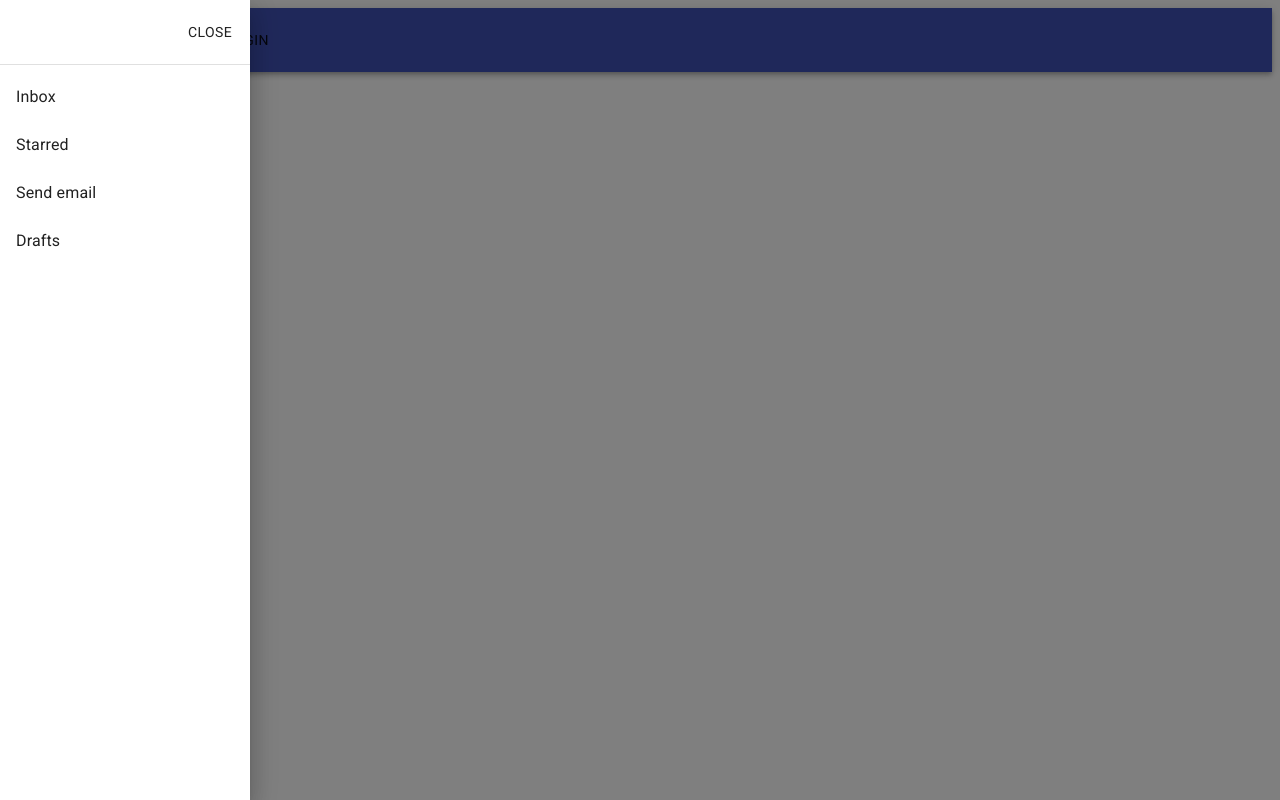
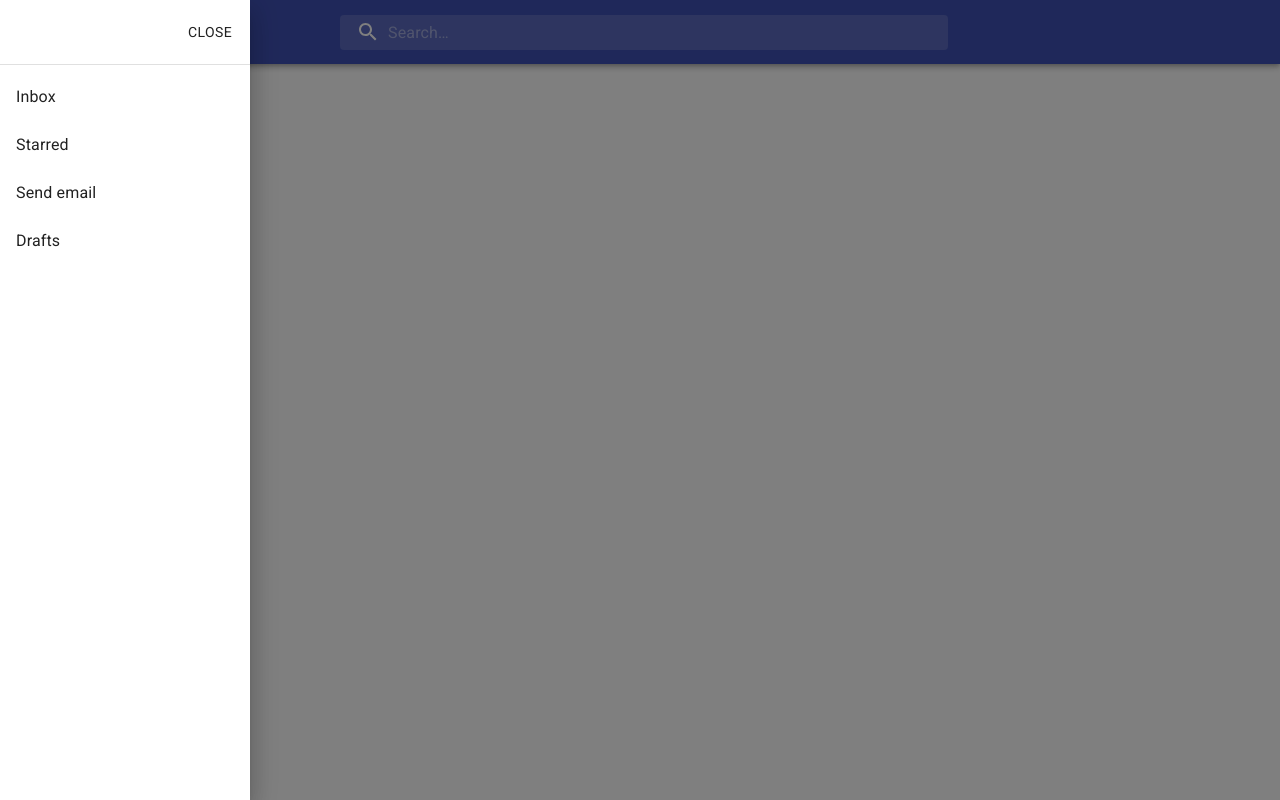
Before and after one commit to CodeCricut/bTimeLogger-react, a React (Create React App) app: page / in a window 1280 px wide. Built offline with nearby package versions, Linux system fonts and the light colour scheme.

Commit message:
Working on layout; added app bar basics.

```diff
--- a/package.json
+++ b/package.json
@@ -5,6 +5,7 @@
   "dependencies": {
     "@fontsource/roboto": "^4.5.0",
     "@material-ui/core": "^4.12.3",
+    "@material-ui/icons": "^4.11.2",
     "@testing-library/jest-dom": "^5.14.1",
     "@testing-library/react": "^11.2.7",
     "@testing-library/user-event": "^12.8.3",
--- a/src/App.js
+++ b/src/App.js
@@ -1,153 +1,8 @@
-import {
-    Button,
-    Box,
-    Drawer,
-    TextField,
-    MenuItem,
-    Select,
-    List,
-    ListItem,
-    ListItemText,
-    Divider,
-    Container,
-    Paper,
-    Grid,
-    AppBar,
-    Toolbar,
-    Typography,
-    Dialog,
-    DialogTitle,
-    DialogContentText,
-    DialogContent,
-    DialogActions,
-} from "@material-ui/core";
 import { makeStyles, useTheme } from "@material-ui/core";
 import React, { useRef, useState } from "react";
-
-const activityTypes = ["Sleep", "Coding", "Active Coding"];
-
-const useStyles = makeStyles((theme) => ({
-    list: {
-        width: 250,
-    },
-    drawerHeader: {
-        display: "flex",
-        alignItems: "center",
-        padding: theme.spacing(0, 1),
-        // necessary for content to be below app bar
-        ...theme.mixins.toolbar,
-        justifyContent: "flex-end",
-    },
-    form: {
-        display: "flex",
-        flexDirection: "column",
-    },
-
-    paper: {
-        padding: theme.spacing(2),
-        color: theme.palette.text.secondary,
-    },
-}));
+import Layout from "./Layout";
 
 function App() {
-    const classes = useStyles();
-    const [isDrawerOpen, setIsDrawerOpen] = useState(true);
-    const [isDialogOpen, setIsDialogOpen] = useState(false);
-
-    const handleDialogClose = (value) => {
-        console.log(`dialog closed with value ${value}`);
-        setIsDialogOpen(false);
-    };
-
-    const appBar = () => (
-        <AppBar position="static">
-            <Toolbar>
-                <Button onClick={() => setIsDrawerOpen(true)}>Open</Button>
-                <Typography variant="h6">bTimeLogger</Typography>
-                <Button>Login</Button>
-            </Toolbar>
-        </AppBar>
-    );
-    const drawerList = () => (
-        <div
-            className={classes.list}
-            role="presentation"
-            onClick={() => setIsDrawerOpen(false)}
-            onKeyDown={() => setIsDrawerOpen(false)}
-        >
-            <div className={classes.drawerHeader}>
-                <Button onClick={() => setIsDrawerOpen(false)}>Close</Button>
-            </div>
-            <Divider />
-            <List>
-                {["Inbox", "Starred", "Send email", "Drafts"].map(
-                    (text, index) => (
-                        <ListItem button key={index}>
-                            <ListItemText primary={text} />
-                        </ListItem>
-                    )
-                )}
-            </List>
-        </div>
-    );
-
-    return (
-        <React.Fragment>
-            {appBar()}
-            <Drawer
-                anchor="left"
-                open={isDrawerOpen}
-                onClose={() => setIsDrawerOpen(false)}
-            >
-                {drawerList()}
-            </Drawer>
-            <Button onClick={() => setIsDrawerOpen(true)}>Open Sidebar</Button>
-            <Button onClick={() => setIsDialogOpen(true)}>Open Dialog</Button>
-            <MyDialog onClose={handleDialogClose} open={isDialogOpen} />
-        </React.Fragment>
-    );
+    return <Layout />;
 }
-
-const MyDialog = ({ onClose, open }) => {
-    const classes = useStyles();
-    const [name, setName] = useState("");
-    const [activityType, setActivityType] = useState("");
-
-    const form = () => (
-        <form noValidate autoComplete="off" className={classes.form}>
-            <TextField
-                label="Name"
-                type="text"
-                value={name}
-                onChange={(e) => setName(e.target.value)}
-            />
-            <Select
-                value={activityType}
-                onChange={(e) => setActivityType(e.target.value)}
-            >
-                {activityTypes.map((actType, index) => (
-                    <MenuItem key={index} value={actType}>
-                        {actType}
-                    </MenuItem>
-                ))}
-            </Select>
-        </form>
-    );
-
-    return (
-        <Dialog onClose={onClose} open={open}>
-            <DialogTitle>Start Activity</DialogTitle>
-            <DialogContent>
-                <DialogContentText>
-                    Start tracking an activity.
-                </DialogContentText>
-                {form()}
-            </DialogContent>
-            <DialogActions>
-                <Button onClick={() => onClose(false)}>Cancel</Button>
-                <Button onClick={() => onClose(true)}>Subscribe</Button>
-            </DialogActions>
-        </Dialog>
-    );
-};
 export default App;
--- /dev/null
+++ b/src/Layout.js
@@ -0,0 +1,173 @@
+import React, { useState } from "react";
+import {
+    Button,
+    Drawer,
+    List,
+    ListItem,
+    ListItemText,
+    Divider,
+    AppBar,
+    Toolbar,
+    Typography,
+    InputBase,
+    IconButton,
+} from "@material-ui/core";
+import { Search as SearchIcon, Menu as MenuIcon } from "@material-ui/icons";
+
+import { makeStyles, alpha } from "@material-ui/core";
+
+const useStyles = makeStyles((theme) => ({
+    list: {
+        width: 250,
+    },
+    drawerHeader: {
+        display: "flex",
+        alignItems: "center",
+        padding: theme.spacing(0, 1),
+        // necessary for content to be below app bar
+        ...theme.mixins.toolbar,
+        justifyContent: "flex-end",
+    },
+    toolBar: {
+        display: "grid",
+        gridTemplateColumns: "1fr 2fr 1fr",
+        [theme.breakpoints.down("sm")]: {
+            gridTemplateColumns: "1fr 11fr",
+        },
+    },
+    toolBarHeader: {
+        display: "flex",
+        flexGrow: 1,
+        alignContent: "center",
+        alignItems: "center",
+        justifyContent: "flex-start",
+    },
+    menuButton: {
+        marginRight: theme.spacing(2),
+    },
+    title: {
+        display: "none",
+        [theme.breakpoints.up("sm")]: {
+            display: "block",
+        },
+    },
+    search: {
+        // margin: "auto",
+        position: "relative",
+        borderRadius: theme.shape.borderRadius,
+        backgroundColor: alpha(theme.palette.common.white, 0.15),
+        "&:hover": {
+            backgroundColor: alpha(theme.palette.common.white, 0.25),
+        },
+        marginLeft: 0,
+
+        width: "100%",
+        [theme.breakpoints.up("sm")]: {
+            marginLeft: theme.spacing(1),
+            width: "auto",
+        },
+    },
+    searchIcon: {
+        padding: theme.spacing(0, 2),
+        height: "100%",
+        position: "absolute",
+        pointerEvents: "none",
+        display: "flex",
+        alignItems: "center",
+        justifyContent: "center",
+    },
+    inputRoot: {
+        color: "inherit",
+    },
+    inputInput: {
+        padding: theme.spacing(1, 1, 1, 0),
+        // vertical padding + font size from searchIcon
+        paddingLeft: `calc(1em + ${theme.spacing(4)}px)`,
+        transition: theme.transitions.create("width"),
+        width: "100%",
+        [theme.breakpoints.up("sm")]: {
+            width: "12ch",
+            "&:focus": {
+                width: "20ch",
+            },
+        },
+    },
+}));
+
+const Layout = () => {
+    const classes = useStyles();
+
+    const [isDrawerOpen, setIsDrawerOpen] = useState(true);
+
+    const appBar = () => (
+        <AppBar position="static">
+            <Toolbar className={classes.toolBar}>
+                <div className={classes.toolBarHeader}>
+                    <IconButton
+                        edge="start"
+                        className={classes.menuButton}
+                        color="inherit"
+                        aria-label="open drawer"
+                        onClick={() => setIsDrawerOpen(true)}
+                    >
+                        <MenuIcon />
+                    </IconButton>
+                    <Typography className={classes.title} variant="h6" noWrap>
+                        bTimeLogger
+                    </Typography>
+                </div>
+                <div className={classes.search}>
+                    <div className={classes.searchIcon}>
+                        <SearchIcon />
+                    </div>
+                    <InputBase
+                        placeholder="Search…"
+                        classes={{
+                            root: classes.inputRoot,
+                            input: classes.inputInput,
+                        }}
+                        inputProps={{ "aria-label": "search" }}
+                    />
+                </div>
+            </Toolbar>
+        </AppBar>
+    );
+
+    const drawerList = () => (
+        <div
+            className={classes.list}
+            role="presentation"
+            onClick={() => setIsDrawerOpen(false)}
+            onKeyDown={() => setIsDrawerOpen(false)}
+        >
+            <div className={classes.drawerHeader}>
+                <Button onClick={() => setIsDrawerOpen(false)}>Close</Button>
+            </div>
+            <Divider />
+            <List>
+                {["Inbox", "Starred", "Send email", "Drafts"].map(
+                    (text, index) => (
+                        <ListItem button key={index}>
+                            <ListItemText primary={text} />
+                        </ListItem>
+                    )
+                )}
+            </List>
+        </div>
+    );
+    return (
+        <React.Fragment>
+            {appBar()}
+            <Drawer
+                anchor="left"
+                open={isDrawerOpen}
+                onClose={() => setIsDrawerOpen(false)}
+            >
+                {drawerList()}
+            </Drawer>
+            <Button onClick={() => setIsDrawerOpen(true)}>Open Sidebar</Button>
+        </React.Fragment>
+    );
+};
+
+export default Layout;
--- a/src/index.css
+++ b/src/index.css
@@ -2,4 +2,7 @@ html,
 body,
 * {
     font-family: "Roboto";
+    padding: 0;
+    margin: 0;
+    box-sizing: border-box;
 }
```
Also changed, not shown: 1 other file (tests, documents, lock files or other folders).
